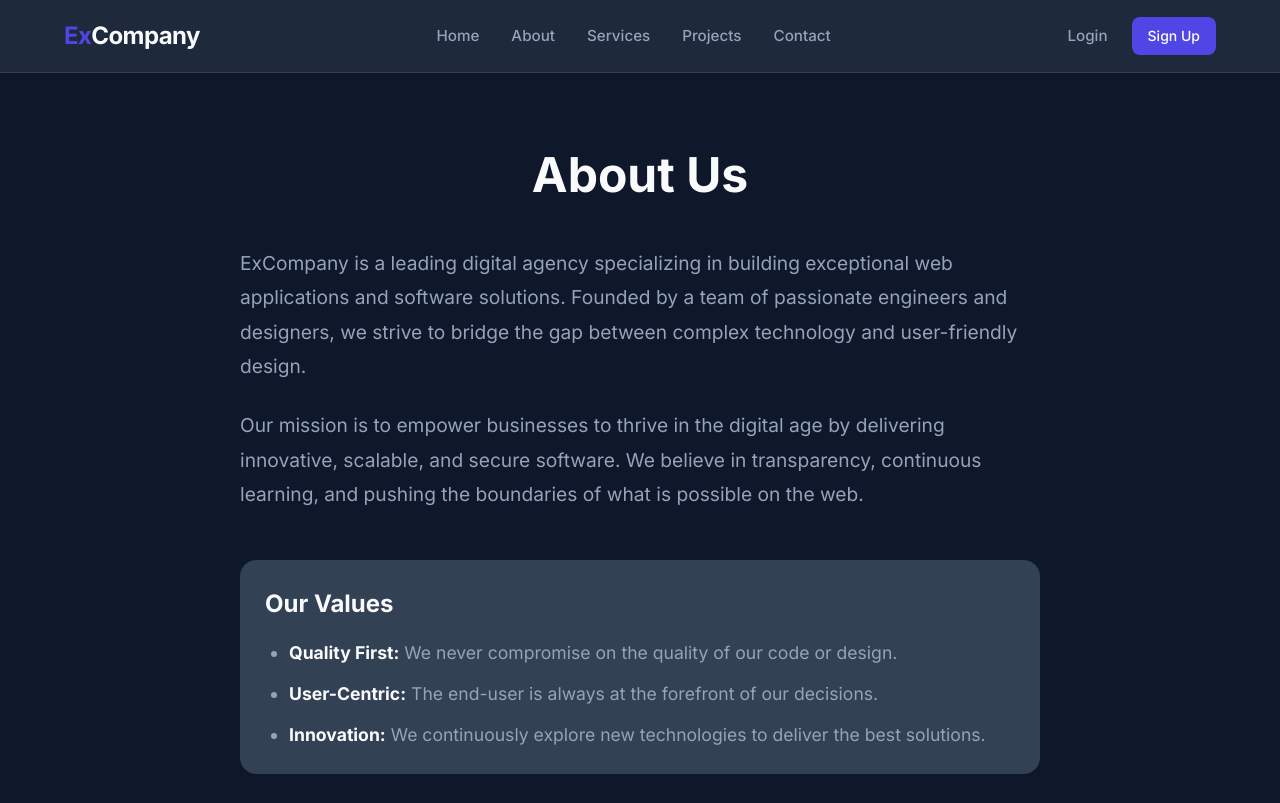
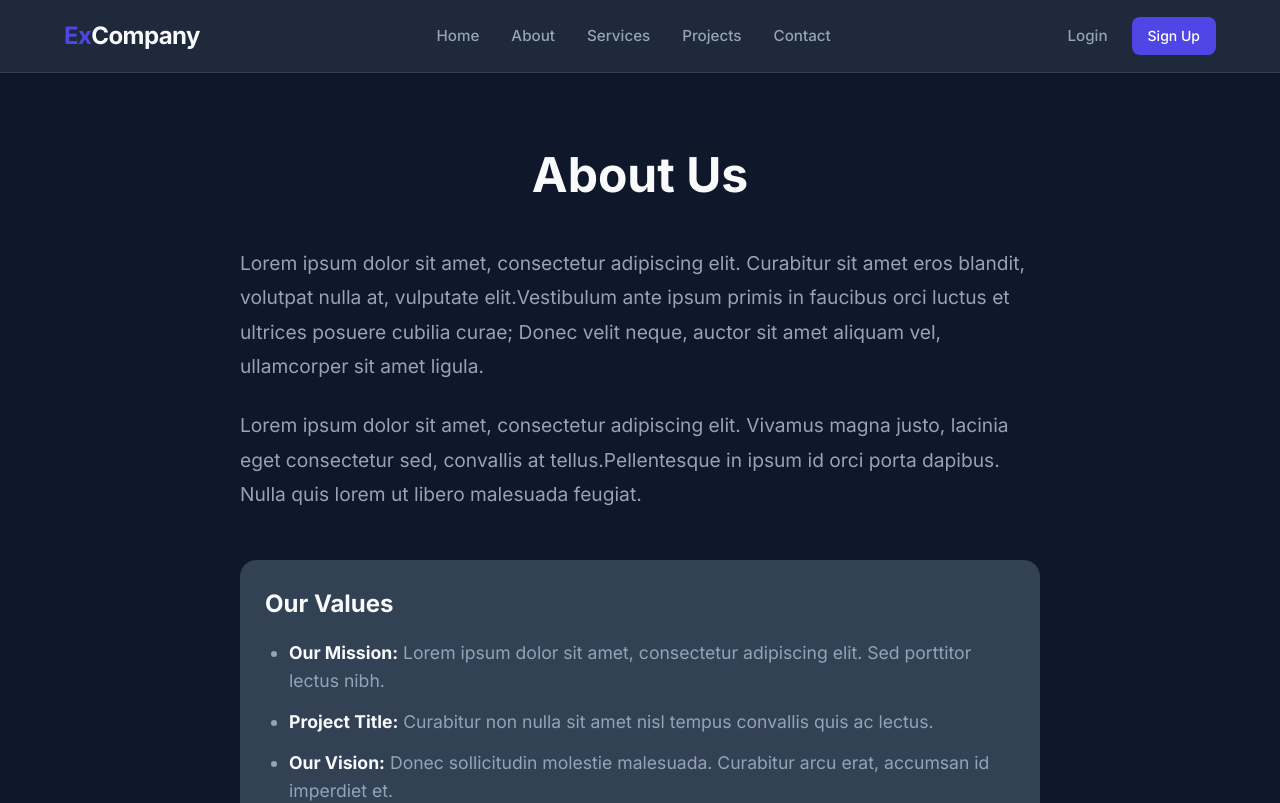
Before and after one commit to nikhilchauhan89/Public-Website-Frontend, a React (Vite) app: page /about in a window 1280 px wide. Shown: the top 803 px of the page. Built offline with nearby package versions, Linux system fonts and the light colour scheme.

Commit message:
change content

```diff
--- a/src/pages/Public/About.jsx
+++ b/src/pages/Public/About.jsx
@@ -6,17 +6,17 @@ const About = () => {
       <h1 style={{ fontSize: '3rem', textAlign: 'center', marginBottom: '2rem' }}>About Us</h1>
       <div style={{ maxWidth: '800px', margin: '0 auto' }}>
         <p style={{ fontSize: '1.2rem', color: 'var(--text-muted)', marginBottom: '1.5rem', lineHeight: 1.8 }}>
-          ExCompany is a leading digital agency specializing in building exceptional web applications and software solutions. Founded by a team of passionate engineers and designers, we strive to bridge the gap between complex technology and user-friendly design.
+         Lorem ipsum dolor sit amet, consectetur adipiscing elit. Curabitur sit amet eros blandit, volutpat nulla at, vulputate elit.Vestibulum ante ipsum primis in faucibus orci luctus et ultrices posuere cubilia curae; Donec velit neque, auctor sit amet aliquam vel, ullamcorper sit amet ligula.
         </p>
         <p style={{ fontSize: '1.2rem', color: 'var(--text-muted)', marginBottom: '1.5rem', lineHeight: 1.8 }}>
-          Our mission is to empower businesses to thrive in the digital age by delivering innovative, scalable, and secure software. We believe in transparency, continuous learning, and pushing the boundaries of what is possible on the web.
+       Lorem ipsum dolor sit amet, consectetur adipiscing elit. Vivamus magna justo, lacinia eget consectetur sed, convallis at tellus.Pellentesque in ipsum id orci porta dapibus. Nulla quis lorem ut libero malesuada feugiat.
         </p>
         <div className="card" style={{ marginTop: '3rem', backgroundColor: 'var(--surface-light)' }}>
           <h3 style={{ fontSize: '1.5rem', marginBottom: '1rem' }}>Our Values</h3>
           <ul style={{ listStyleType: 'disc', paddingLeft: '1.5rem', color: 'var(--text-muted)', fontSize: '1.1rem', display: 'flex', flexDirection: 'column', gap: '0.8rem' }}>
-            <li><strong style={{ color: 'var(--text)' }}>Quality First:</strong> We never compromise on the quality of our code or design.</li>
-            <li><strong style={{ color: 'var(--text)' }}>User-Centric:</strong> The end-user is always at the forefront of our decisions.</li>
-            <li><strong style={{ color: 'var(--text)' }}>Innovation:</strong> We continuously explore new technologies to deliver the best solutions.</li>
+            <li><strong style={{ color: 'var(--text)' }}>Our Mission:</strong> Lorem ipsum dolor sit amet, consectetur adipiscing elit. Sed porttitor lectus nibh.</li>
+            <li><strong style={{ color: 'var(--text)' }}>Project Title:</strong> Curabitur non nulla sit amet nisl tempus convallis quis ac lectus.</li>
+            <li><strong style={{ color: 'var(--text)' }}>Our Vision:</strong> Donec sollicitudin molestie malesuada. Curabitur arcu erat, accumsan id imperdiet et.</li>
           </ul>
         </div>
       </div>
```
